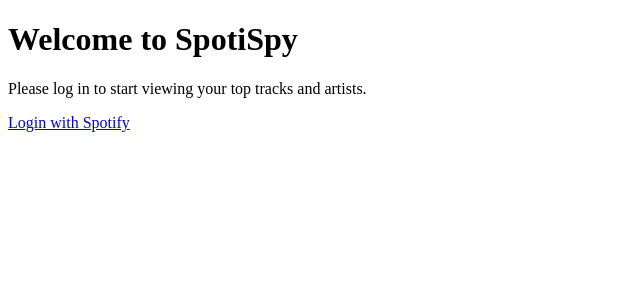
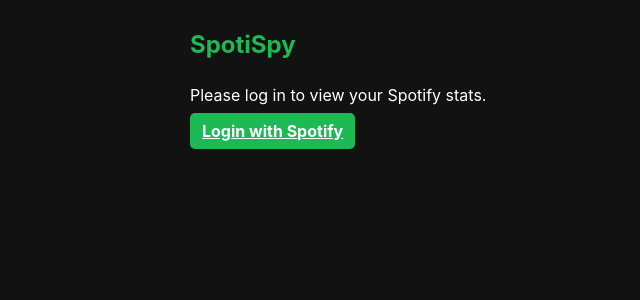
Before and after one commit to gangwalrachit/SpotiSpy, a FastAPI app: page / in a window 1280 px wide. Shown: the top 300 px of the page, without its empty margins (0-640 px from the left). Run offline with FastAPI, Linux system fonts and the light colour scheme.

Commit message:
[ADD] UI improvements (#10)
Co-authored-by: Rachit Gangwal <gangwalrachit@MacBook-Air.local>

```diff
--- a/run.py
+++ b/run.py
@@ -1,11 +1,11 @@
 import os
 import uvicorn
 from fastapi import FastAPI
+from fastapi.staticfiles import StaticFiles
 from starlette.middleware.sessions import SessionMiddleware
 
 from spotispy.config import SESSION_SECRET_KEY
 from spotispy.routers import auth, user
-
 
 # Initalize FastAPI app
 app = FastAPI()
@@ -14,6 +14,8 @@
 # Include routers
 app.include_router(auth.router, tags=["auth"])
 app.include_router(user.router, tags=["user"])
+# Serve static files from static/ directory
+app.mount("/static", StaticFiles(directory="static"), name="static")
 
 # Use the PORT environment variable, default to 8000 for local development
 port = int(os.environ.get("PORT", 8000))
--- /dev/null
+++ b/static/style.css
@@ -0,0 +1,208 @@
+/* General Styles */
+body {
+  background-color: #121212;
+  color: #fff;
+  font-family: "Inter", sans-serif;
+  margin: 0;
+  padding: 0;
+}
+
+.container {
+  max-width: 900px;
+  margin: auto;
+  padding: 20px;
+}
+
+/* Header */
+.header {
+  display: flex;
+  justify-content: space-between;
+  align-items: center;
+  padding: 10px 0;
+}
+
+.logo {
+  font-size: 1.5rem;
+  font-weight: bold;
+  color: #1db954;
+}
+
+/* Profile Container */
+.profile-container {
+  position: relative;
+  display: flex;
+  align-items: center;
+  cursor: pointer;
+}
+
+.profile-btn {
+  background: none;
+  border: none;
+  cursor: pointer;
+}
+
+.profile-img {
+  width: 40px;
+  height: 40px;
+  border-radius: 50%;
+}
+
+/* Dropdown Menu */
+.profile-dropdown {
+  position: absolute;
+  top: 50px;
+  right: 0;
+  background: #232323;
+  border-radius: 10px;
+  width: 180px;
+  padding: 10px 0;
+  display: none; /* Initially hidden */
+  box-shadow: 0 4px 8px rgba(0, 0, 0, 0.2);
+  z-index: 100;
+}
+
+.profile-container:hover .profile-dropdown {
+  display: block; /* Show on hover */
+}
+
+/* Dropdown Items */
+.profile-dropdown a {
+  display: block;
+  padding: 10px 15px;
+  text-decoration: none;
+  color: white;
+  font-size: 0.95rem;
+  transition: background 0.2s ease;
+}
+
+.profile-dropdown a:hover {
+  background: #1db954;
+  border-radius: 5px;
+}
+
+/* Filters */
+.filters {
+  text-align: center;
+  background: #1c1c1c;
+  padding: 15px;
+  border-radius: 10px;
+}
+
+.filters-title {
+  font-size: 1.2rem;
+  margin-bottom: 10px;
+}
+
+.filters-container {
+  display: flex;
+  justify-content: center;
+  gap: 10px;
+}
+
+.dropdown,
+.btn {
+  padding: 8px 12px;
+  border-radius: 5px;
+  border: none;
+  font-size: 1rem;
+}
+
+.dropdown {
+  background: #232323;
+  color: white;
+}
+
+.btn {
+  background: #1db954;
+  color: white;
+  cursor: pointer;
+  font-weight: bold;
+}
+
+/* Dashboard */
+.dashboard {
+  margin-top: 20px;
+}
+
+.dashboard-section {
+  background: #1c1c1c;
+  padding: 15px;
+  border-radius: 10px;
+  margin-bottom: 20px;
+}
+
+.dashboard-title {
+  font-size: 1.2rem;
+  margin-bottom: 10px;
+}
+
+.scrollable-box {
+  display: flex;
+  overflow-x: auto;
+  padding: 10px;
+  gap: 15px;
+}
+
+/* Card Styles */
+.card {
+  background: #232323;
+  padding: 10px;
+  border-radius: 12px;
+  text-align: center;
+  min-width: 120px;
+  position: relative;
+}
+
+.card-img {
+  width: 100px;
+  height: 100px;
+  object-fit: cover;
+}
+
+/* Track Images: Rounded Square */
+.track .card-img {
+  border-radius: 15px;
+}
+
+/* Artist Images: Circle */
+.artist .card-img {
+  border-radius: 50%;
+}
+
+/* Ranking */
+.ranking-circle {
+  position: absolute;
+  top: -5px;
+  right: -5px;
+  background: #1db954;
+  color: white;
+  font-weight: bold;
+  border-radius: 50%;
+  width: 24px;
+  height: 24px;
+  display: flex;
+  align-items: center;
+  justify-content: center;
+  font-size: 0.9rem;
+}
+
+/* Custom Scrollbar */
+::-webkit-scrollbar {
+  height: 8px; /* Adjust for horizontal scrolling */
+  width: 8px; /* Adjust for vertical scrolling */
+}
+
+::-webkit-scrollbar-track {
+  background: #1c1c1c;
+  border-radius: 10px;
+}
+
+::-webkit-scrollbar-thumb {
+  background: #1db954;
+  border-radius: 10px;
+  transition: background 0.3s ease;
+}
+
+::-webkit-scrollbar-thumb:hover {
+  background: #17a34a;
+}
--- a/templates/index.html
+++ b/templates/index.html
@@ -4,82 +4,110 @@
     <meta charset="UTF-8" />
     <meta name="viewport" content="width=device-width, initial-scale=1.0" />
     <title>SpotiSpy</title>
-    <style>
-      img {
-        width: 50px;
-        height: 50px;
-        border-radius: 50%;
-        vertical-align: middle;
-        margin-right: 10px auto;
-      }
-    </style>
+    <link rel="stylesheet" href="/static/style.css" />
+    <link
+      href="https://cdn.jsdelivr.net/npm/bootstrap-icons/font/bootstrap-icons.css"
+      rel="stylesheet"
+    />
+    <link rel="stylesheet",  href="/static//style.css">
   </head>
   <body>
-    <h1>Welcome to SpotiSpy</h1>
+    <div class="container">
+      <!-- Header -->
+      <header class="header">
+        <div class="logo">SpotiSpy</div>
+        {% if authenticated %}
+        <div class="profile-container">
+          <button class="profile-btn">
+            <img src="{{ user_pfp }}" alt="Profile" class="profile-img">
+          </button>
+          <div class="profile-dropdown">
+            <a href="{{ user_profile_url }}">Spotify Profile</a>
+            <a href="/logout">Logout</a>
+          </div>
+        </div>
+        {% endif %}
+      </header>
 
-    {% if authenticated %}
-    <p>Hello, {{ user_name }}!</p>
+      <!-- Filters Section -->
+      {% if authenticated %}
+      <section class="filters">
+        <h2 class="filters-title">Your Stats</h2>
+        <form method="get" action="/" class="filters-container">
+          <select name="time_range" class="dropdown">
+            <option value="short_term" {% if time_range == "short_term" %}
+              selected
+            {% endif %}>
+              Last 4 Weeks
+            </option>
+            <option value="medium_term" {% if time_range == "medium_term" %}
+              selected
+            {% endif %}>
+              Last 6 Months
+            </option>
+            <option value="long_term" {% if time_range == "long_term" %} selected
+            {% endif %}>
+              All Time
+            </option>
+          </select>
+          <select name="limit" class="dropdown">
+            <option value="5" {% if limit == 5 %} selected {% endif %}>5</option>
+            <option value="10" {% if limit == 10 %} selected {% endif %}>
+              10
+            </option>
+            <option value="15" {% if limit == 15 %} selected {% endif %}>
+              15
+            </option>
+          </select>
+          <button type="submit" class="btn">Apply</button>
+        </form>
+      </section>
 
-    <!-- Display user profile picture -->
-    {% if user_pfp %}
-    <img src="{{ user_pfp }}" alt="Profile Picture of {{ user_name }}" />
-    {% endif %}
+      <!-- Dashboard Section -->
+      <section class="dashboard">
+        <!-- Top Tracks -->
+        <div class="dashboard-section">
+          <h2 class="dashboard-title">Top Tracks</h2>
+          <div class="scrollable-box">
+            {% for track in top_tracks %}
+            <div class="card track">
+              <img src="{{ track.album.images[0].url }}"
+                   alt="{{ track.name }} album cover"
+                   class="card-img" />
+              <p class="card-text">
+                <strong>{{ track.name }}</strong><br>
+                {{ track.artists[0].name }}
+              </p>
+              <div class="ranking-circle">#{{ loop.index }}</div>
+            </div>
+            {% endfor %}
+          </div>
+        </div>
 
-    <!-- Display link to user's Spotify profile -->
-    {% if user_profile_url %}
-    <p>
-      <a href="{{ user_profile_url }}" target="_blank">View Spotify Profile</a>
-    </p>
-    {% endif %}
-
-    <!-- Logout -->
-    <a href="/logout">Logout</a>
-    <hr />
-    <h1>Your Top Tracks and Artists</h1>
-
-    <!-- Top tracks and artists -->
-    <form method="get" action="/">
-        <label for="time_range">Choose Time Range:</label>
-        <select name="time_range" id="time_range">
-            <option value="short_term" {% if time_range == "short_term" %}selected{% endif %}>Last 4 Weeks</option>
-            <option value="medium_term" {% if time_range == "medium_term" %}selected{% endif %}>Last 6 Months</option>
-            <option value="long_term" {% if time_range == "long_term" %}selected{% endif %}>All Time</option>
-        </select>
-
-        <label for="limit">Choose Number of Records:</label>
-        <select name="limit" id="limit">
-            <option value=5 {% if limit == 5 %}selected{% endif %}>5</option>
-            <option value=10 {% if limit == 10 %}selected{% endif %}>10</option>
-            <option value=15 {% if limit == 15 %}selected{% endif %}>15</option>
-        </select>
-
-        <button type="submit">Submit</button>
-    </form>
-
-    <h2>Top Tracks:</h2>
-    <ul>
-        {% for track in top_tracks %}
-        <li>
-            <img src="{{ track.album.images[0].url }}" alt="{{ track.name }} album cover">
-            {{ track.name }} by {{ track.artists[0].name }}
-        </li>
-        {% endfor %}
-    </ul>
-
-    <h2>Top Artists:</h2>
-    <ul>
-        {% for artist in top_artists %}
-            <li>
-                <img src="{{ artist.images[0].url }}" alt="{{ artist.name }}'s image">
-                {{ artist.name }}
-            </li>
-        {% endfor %}
-    </ul>
-
-    <!-- Optional: Add log-out functionality here -->
-    {% else %}
-    <p>Please log in to start viewing your top tracks and artists.</p>
-    <a href="/login">Login with Spotify</a>
-    {% endif %}
+        <!-- Top Artists -->
+        <div class="dashboard-section">
+          <h2 class="dashboard-title">Top Artists</h2>
+          <div class="scrollable-box">
+            {% for artist in top_artists %}
+            <div class="card artist">
+              <img src="{{ artist.images[0].url }}"
+                   alt="{{ artist.name }}'s image"
+                   class="card-img" />
+              <p class="card-text">
+                <strong>{{ artist.name }}</strong>
+              </p>
+              <div class="ranking-circle">#{{ loop.index }}</div>
+            </div>
+            {% endfor %}
+          </div>
+        </div>
+      </section>
+      {% else %}
+      <div class="text-center">
+        <p>Please log in to view your Spotify stats.</p>
+        <a href="/login" class="btn">Login with Spotify</a>
+      </div>
+      {% endif %}
+    </div>
   </body>
 </html>
```
